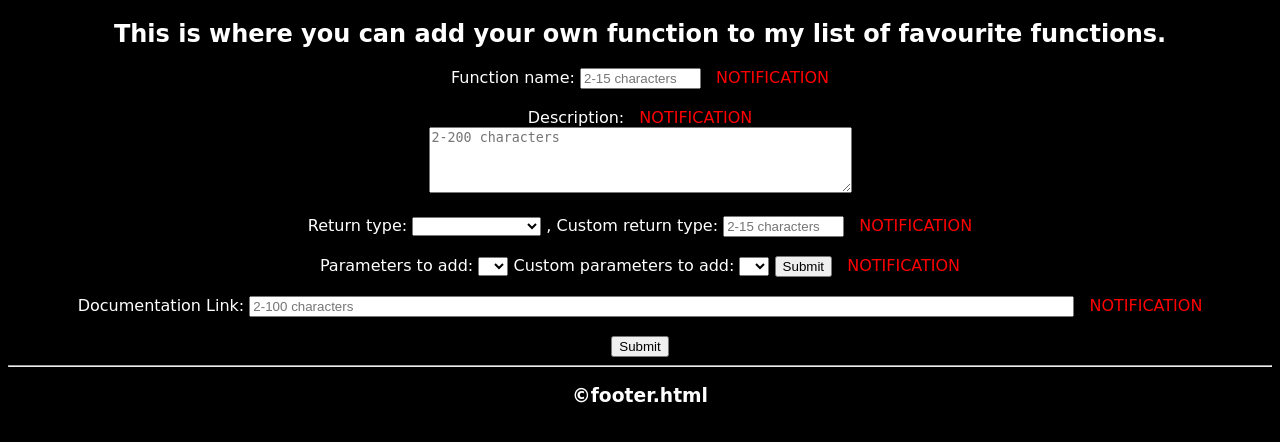
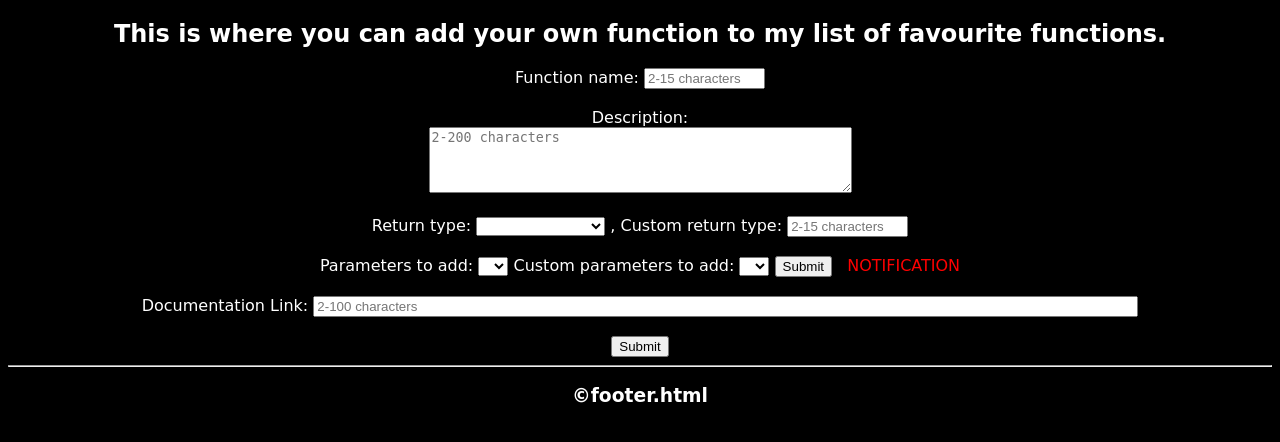
Before and after one commit to Someone-That/Godot-Functions, a Flask app: page /add-your-own in a window 1280 px wide; the page is wider, and only the part inside the window is pictured. Shown: the part 253-695 px from the top of that part. Run offline with Flask 3, Linux system fonts and the light colour scheme; data comes from the database, SQL or seed files in the repository.

Commit message:
Fixing the frustrating offcentering with margin on nonexistent text

```diff
--- a/templates/add_your_own.html
+++ b/templates/add_your_own.html
@@ -5,9 +5,13 @@
 
 <form action="add-your-own", method="post">
   <label for="fname">Function name:</label>
-  <input type="text" id="fname" name="fname" placeholder="2-15 characters" size="12"> <label class="notification-text">{{notification_text["cptoadd"]}}</label><br><br>
+  <input type="text" id="fname" name="fname" placeholder="2-15 characters" size="12">
+  {% if notification_text["name"] %}<label class="notification-text">{{notification_text["name"]}}</label>{% endif %}
+  <br><br>
 
-  <label for="description">Description:</label> <label class="notification-text">{{notification_text["cptoadd"]}}</label><br>
+  <label for="description">Description:</label>
+  {% if notification_text["description"] %}<label class="notification-text">{{notification_text["description"]}}</label>{% endif %}
+  <br>
   <textarea id="description" name="description" rows="4" cols="50" placeholder="2-200 characters"></textarea><br><br>
 
   <label for="return-type">Return type:</label>
@@ -19,7 +23,8 @@
   </select>
 
   <label for="custom-return-type">, Custom return type:</label>
-  <input type="text" id="custom-return-type" name="custom return type" placeholder="2-15 characters" size="12"> <label class="notification-text">{{notification_text["cptoadd"]}}</label>
+  <input type="text" id="custom-return-type" name="custom return type" placeholder="2-15 characters" size="12">
+  {% if notification_text["return type"] %}<label class="notification-text">{{notification_text["return type"]}}</label>{% endif %}
   <br><br>
 
 <!--this is where the user selects how many parameters they want-->
@@ -50,7 +55,8 @@
   {% endif %}
 
   {% if custom_parameter_quantity < max_parameters or parameter_quantity < max_parameters %}
-  <input type="submit" value="Submit"> <label class="notification-text">{{notification_text["cptoadd"]}}</label>
+  <input type="submit" value="Submit">
+  {% if notification_text["cptoadd"] %}<label class="notification-text">{{notification_text["cptoadd"]}}</label>{% endif %}
   <br><br>
   {% endif %}
 
@@ -76,15 +82,19 @@
 
   {% for i in range(custom_parameter_quantity) %} <!--custom parameter inputs-->
   <label>Add your own parameter:</label>
-  <input type="text" class="parameter-name" name="parameter{{i}}" placeholder="2-15 characters" size="12"> <label class="notification-text">{{notification_text["cptoadd"]}}</label>
+  <input type="text" class="parameter-name" name="parameter{{i}}" placeholder="2-15 characters" size="12">
+  <label class="notification-text">{{notification_text["cptoadd"]}}</label>
 
   <label>, Custom data type:</label>
-  <input type="text" class="custom-parameter-datatype" name="customparameterdt{{i}}" placeholder="2-15 characters" size="12"> <label class="notification-text">{{notification_text["cptoadd"]}}</label>
+  <input type="text" class="custom-parameter-datatype" name="customparameterdt{{i}}" placeholder="2-15 characters" size="12">
+  {% if notification_text["cptoadd"] %}<label class="notification-text">{{notification_text["cptoadd"]}}</label>{% endif %}
   <br><br>
   {%endfor%}
 
   <label for="doclink">Documentation Link:</label>
-  <input type="text" id="doclink" name="doclink" size="100" placeholder="2-100 characters"> <label class="notification-text">{{notification_text["cptoadd"]}}</label><br><br>
+  <input type="text" id="doclink" name="doclink" size="100" placeholder="2-100 characters">
+  {% if notification_text["documentation link"] %}<label class="notification-text">{{notification_text["documentation link"]}}</label>{% endif %}
+  <br><br>
 
   <input type="submit" value="Submit">
 </form>
```
